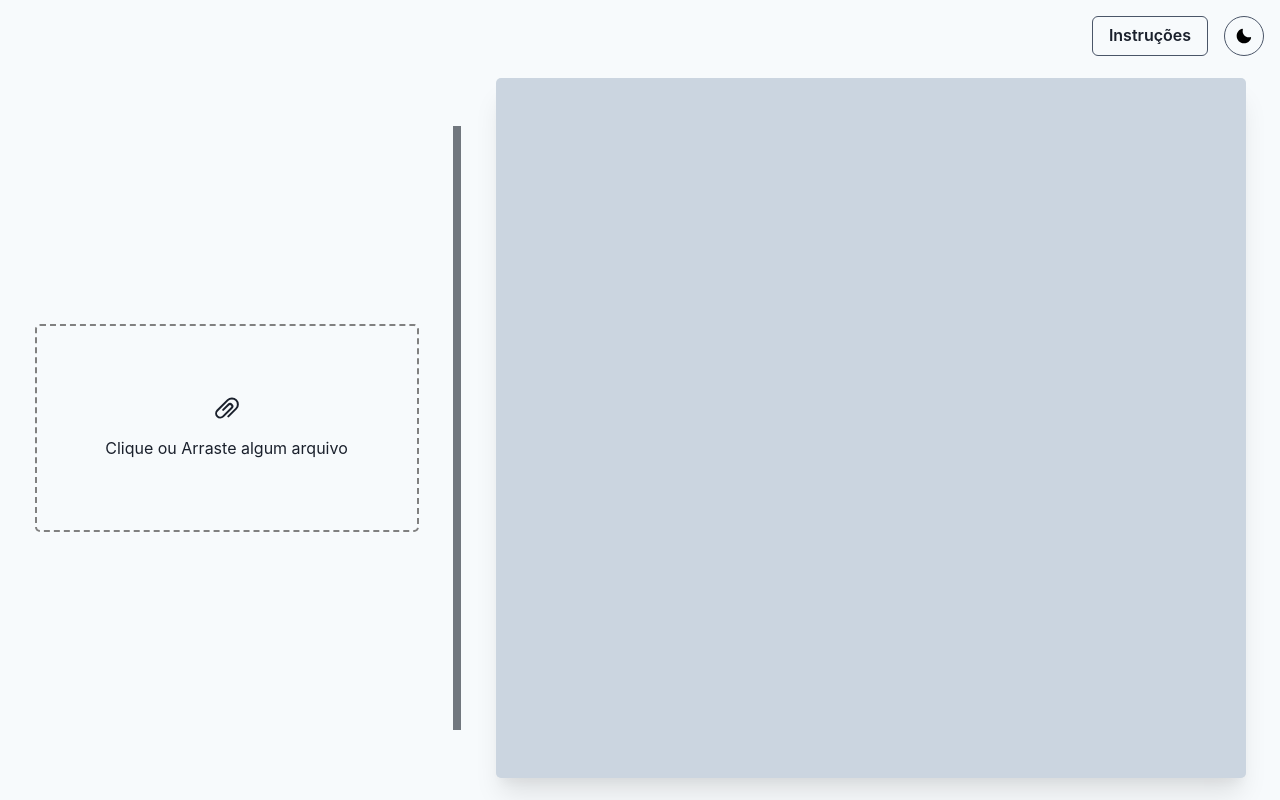
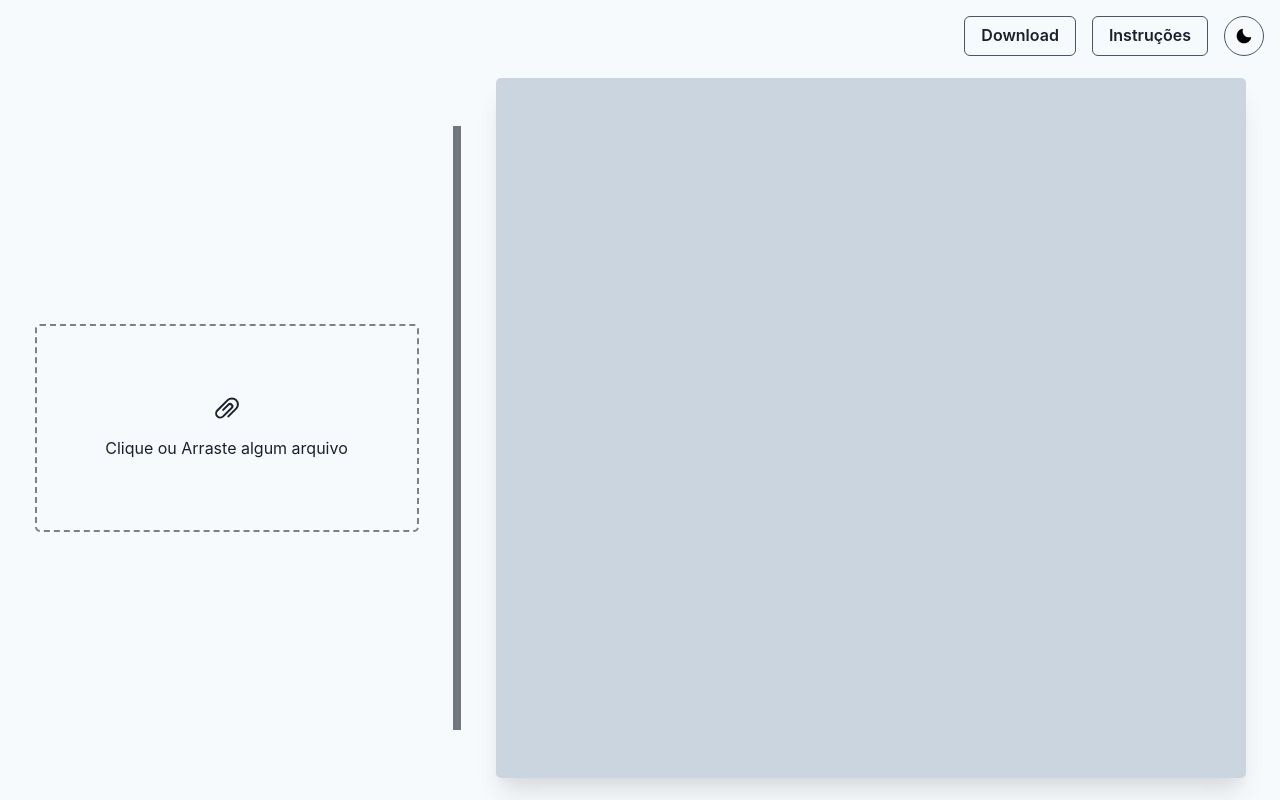
Before and after one commit to MarioLeandro/mips-simulator, a React (Create React App) app: page / in a window 1280 px wide. Built offline with nearby package versions, Linux system fonts and the light colour scheme.

Commit message:
feat: add download function

```diff
--- a/src/Simulator.tsx
+++ b/src/Simulator.tsx
@@ -1086,9 +1086,28 @@ function Simulator() {
     }
   }, [texts]);
 
+  function jsonDownload() {
+    var json = JSON.stringify(instruction, null, 2)
+    var blob = new Blob([json], {type: "application/json"})
+    var url = URL.createObjectURL(blob)
+    var a = document.createElement("a")
+    a.href = url
+    a.download = "Mario_Luan_Lucas.MIPSSimulator.output.json"
+    a.click()
+  }
+
   return (
     <>
       <Flex w="100%" align={"center"} justify={"flex-end"}>
+        <Button
+        mr={4}
+        mt={4}
+        bg={"inherit"}
+        variant="outline"
+        borderColor={"gray.600"}
+        onClick={jsonDownload}
+        >Download</Button>
+
         <ModalChakra />
         <IconButton
           mr={4}
```
